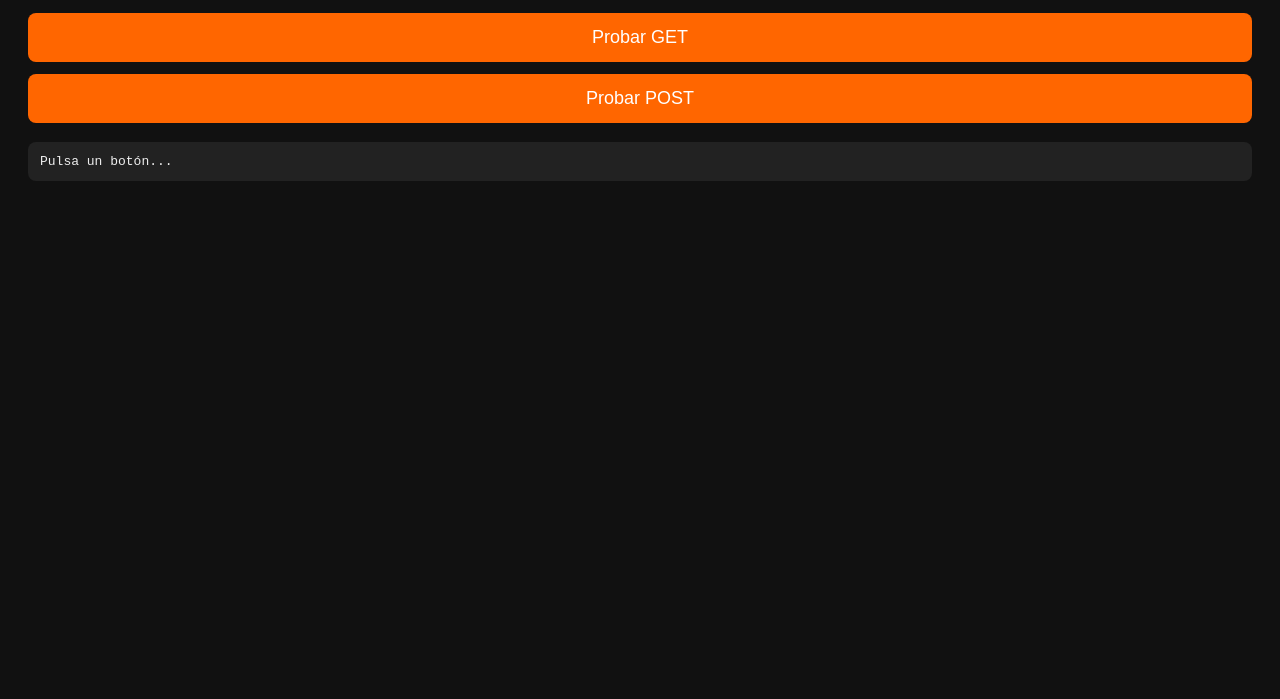
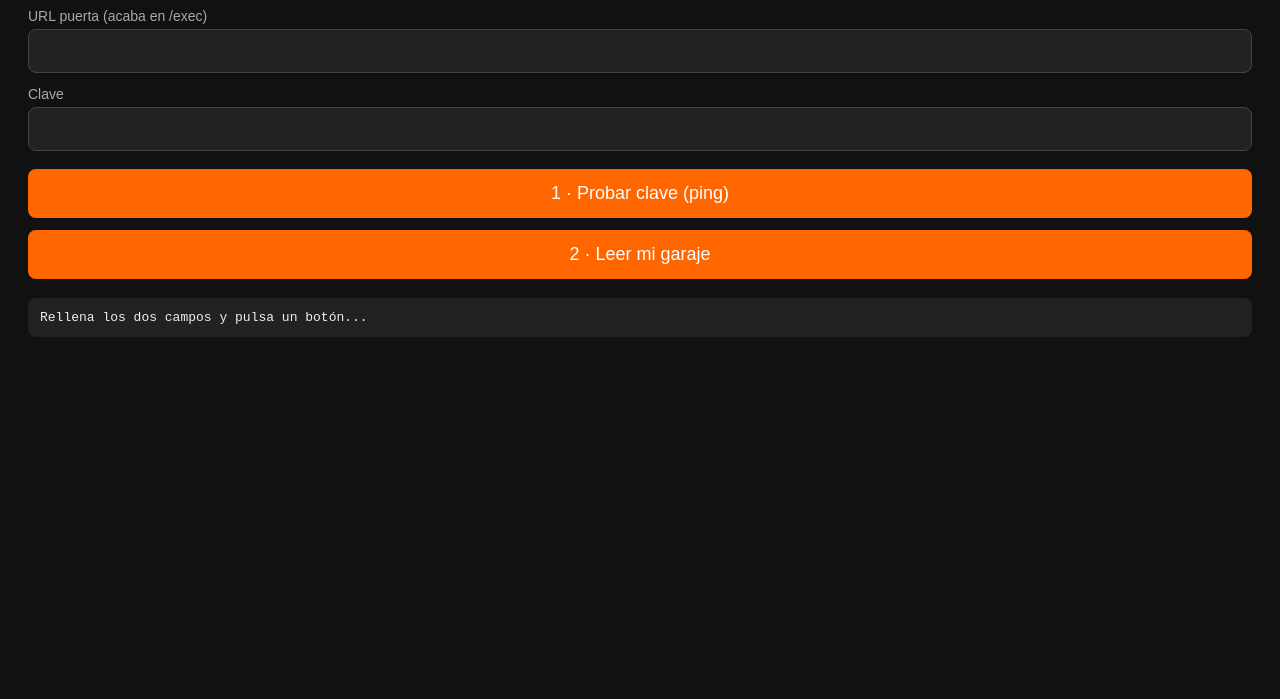
Before and after one commit to Jonhy1984/biketenance-prueba, a plain HTML site: page index.html in a window 1280 px wide. Shown: the part 101-800 px from the top of the page. Drawn offline with Linux system fonts and the light colour scheme.

Commit message:
Update HTML structure and JavaScript functions

```diff
--- a/index.html
+++ b/index.html
@@ -6,29 +6,37 @@
 <title>Prueba Biketenance</title>
 <style>
   body { font-family: sans-serif; background:#111; color:#eee; padding:20px; }
+  input { width:100%; box-sizing:border-box; padding:12px; font-size:16px; border-radius:8px; border:1px solid #444; background:#222; color:#eee; margin:4px 0 12px; }
   button { background:#f60; color:#fff; border:0; padding:14px 20px; font-size:18px; border-radius:8px; margin:6px 0; width:100%; }
-  pre { background:#222; padding:12px; border-radius:8px; white-space:pre-wrap; word-break:break-all; }
+  pre { background:#222; padding:12px; border-radius:8px; white-space:pre-wrap; word-break:break-all; max-height:60vh; overflow:auto; }
+  label { font-size:14px; color:#aaa; }
 </style>
 </head>
 <body>
-<h1 style="color:#f60">Prueba Biketenance</h1>
-<button onclick="probar('GET')">Probar GET</button>
-<button onclick="probar('POST')">Probar POST</button>
-<pre id="salida">Pulsa un botón...</pre>
+<h1 style="color:#f60">Prueba de la puerta</h1>
+<label>URL puerta (acaba en /exec)</label>
+<input id="url" type="url" autocomplete="off">
+<label>Clave</label>
+<input id="clave" type="password" autocomplete="off">
+<button onclick="pedir('ping')">1 · Probar clave (ping)</button>
+<button onclick="pedir('cargarGaraje')">2 · Leer mi garaje</button>
+<pre id="salida">Rellena los dos campos y pulsa un botón...</pre>
 
 <script>
-const URL_SCRIPT = 'https://script.google.com/macros/s/AKfycbz8JzM2lWziSNRPPX4iI4am8QgdD0Xqbrqz_GABGO_Q9K_kDOUmUSegGebOTTJFQk6CjQ/exec';
-
-async function probar(tipo) {
+async function pedir(funcion) {
   const salida = document.getElementById('salida');
-  salida.textContent = 'Llamando por ' + tipo + '...';
+  const url = document.getElementById('url').value.trim();
+  const clave = document.getElementById('clave').value;
+  if (!url || !clave) { salida.textContent = 'Faltan la URL o la clave.'; return; }
+  salida.textContent = 'Llamando a ' + funcion + '...';
   try {
-    const opciones = tipo === 'POST'
-      ? { method: 'POST', headers: { 'Content-Type': 'text/plain' }, body: JSON.stringify({ hola: 'desde GitHub' }) }
-      : { method: 'GET' };
-    const r = await fetch(URL_SCRIPT, opciones);
+    const r = await fetch(url, {
+      method: 'POST',
+      headers: { 'Content-Type': 'text/plain' },
+      body: JSON.stringify({ k: clave, f: funcion, a: [] })
+    });
     const datos = await r.json();
-    salida.textContent = '✅ FUNCIONA\n\n' + JSON.stringify(datos, null, 2);
+    salida.textContent = (datos.ok ? '✅ FUNCIONA\n\n' : '❌ RESPUESTA CON ERROR\n\n') + JSON.stringify(datos, null, 2);
   } catch (err) {
     salida.textContent = '❌ FALLO\n\n' + err;
   }
```
